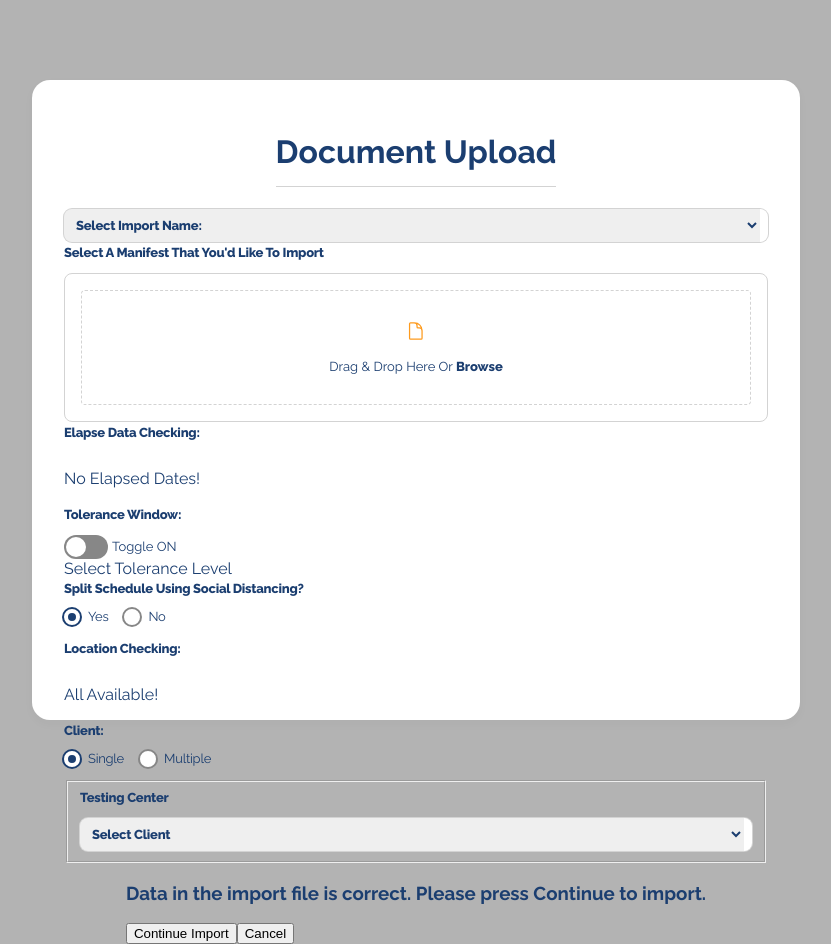
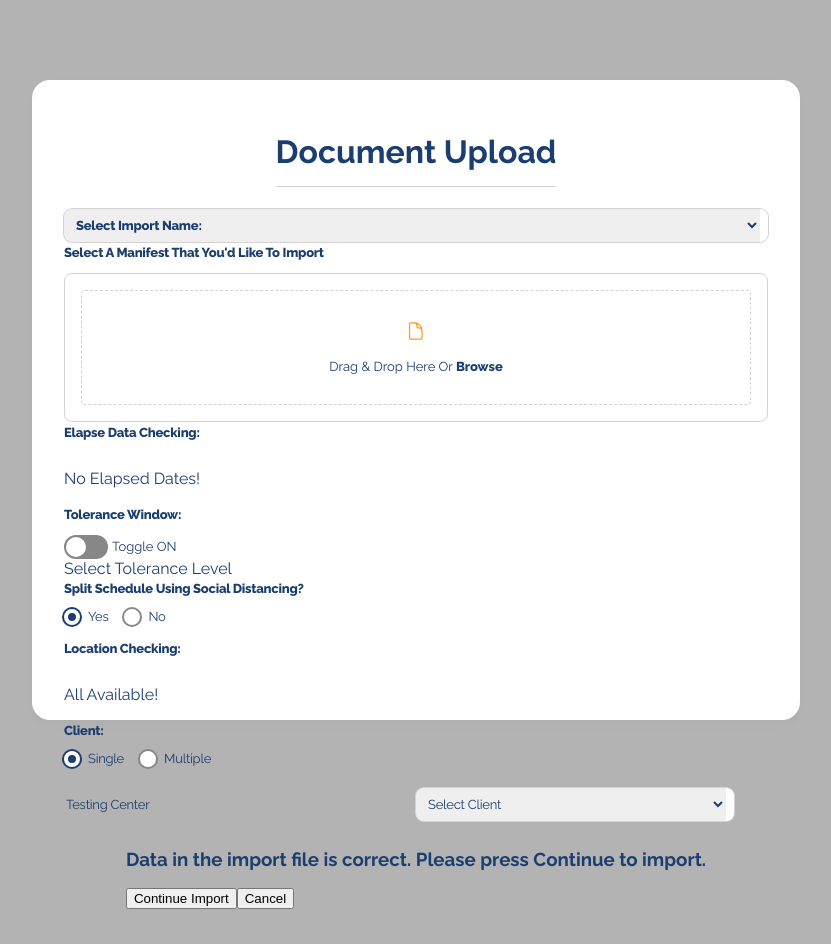
Before and after one commit to rosslibby/skyhop-assessment, a React (Create React App) app: page / in a window 1280 px wide. Shown: the whole page, without its empty margins (224-1055 px from the left). After the commit the page ends 909 px from the top, so only its background shows below. Built offline with nearby package versions, Linux system fonts and the light colour scheme.

Commit message:
updated styling & classnames support

```diff
--- a/src/components/form/fieldset.tsx
+++ b/src/components/form/fieldset.tsx
@@ -4,7 +4,7 @@ import styles from './form.module.css'
 export const Fieldset = ({ children }: {
   children: ReactNode
 }) => (
-  <fieldset className={styles.fieldset}>
+  <fieldset className={styles.dropdownFieldset}>
     {children}
   </fieldset>
 )
--- a/src/components/form/form.module.css
+++ b/src/components/form/form.module.css
@@ -1,7 +1,13 @@
 .dropdownFieldset {
+  align-items: center;
   border: none;
   display: grid;
-  grid-template-columns: 6fr 5fr 1fr;
+  grid-template-columns: 11fr 10fr 1fr;
   justify-content: start;
   padding: 0.5rem 0;
 }
+
+.dropdownFieldset label {
+  font-weight: 400;
+  padding-bottom: 0;
+}
--- a/src/components/input/select/index.tsx
+++ b/src/components/input/select/index.tsx
@@ -2,11 +2,16 @@ import { ChangeEvent, useState } from 'react'
 import styles from './select.module.css'
 import { SelectOption } from './types'
 
-export const Select = ({ name, onChange, options }: {
+export const Select = ({ className, name, onChange, options }: {
+  className?: string
   name: string
   onChange: (value: string) => void
   options: SelectOption[]
 }) => {
+  const classnames = [
+    styles.select,
+    ...(className ? [className] : []),
+  ].join(' ')
   const [value, setValue] = useState<string | number | undefined>(
     options.find((option: SelectOption) => option.default)?.value
   )
@@ -18,7 +23,7 @@ export const Select = ({ name, onChange, options }: {
 
   return (
     <select
-      className={styles.select}
+      className={classnames}
       defaultValue={value}
       name={name}
       onChange={handleChange}
```
